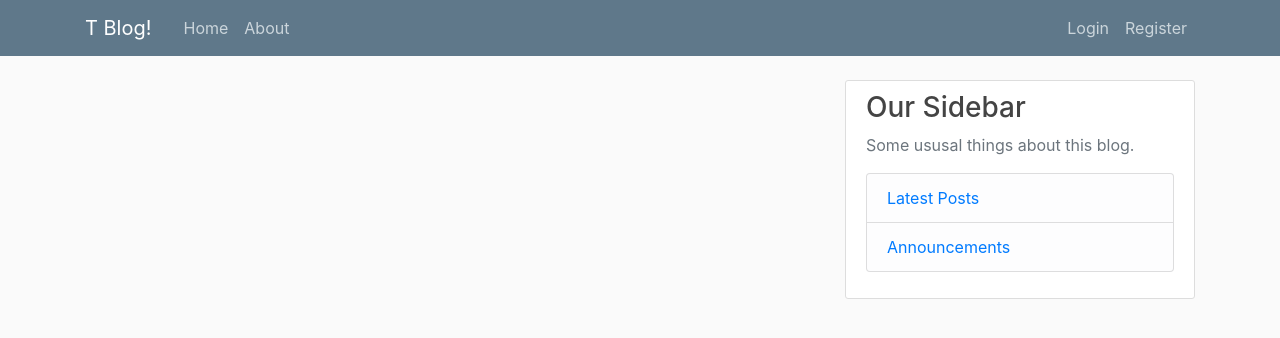
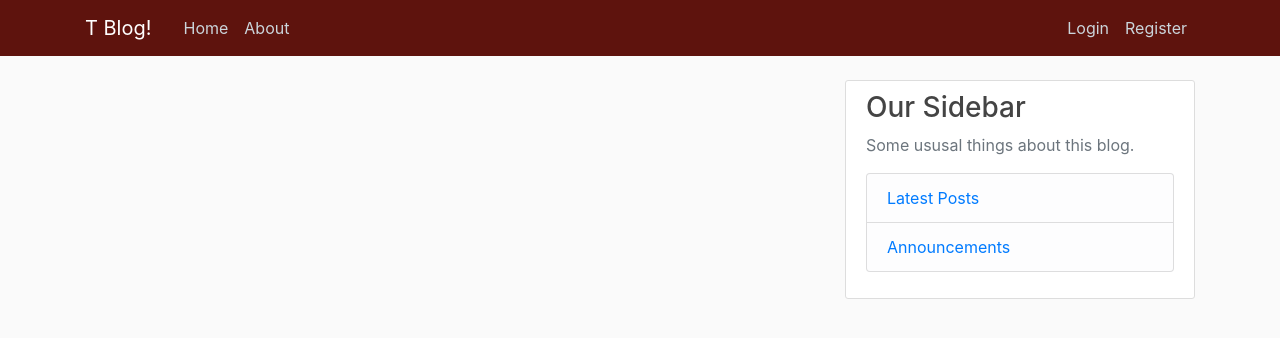
Before and after one commit to sarthoksarik/django_blog_deployed, a Django app: template blog/templates/blog/home.html in a window 1280 px wide. Shown: the top 338 px of the page. Run offline with Django 3.2, Linux system fonts and the light colour scheme; the template is opened without the code that fills it, so the values that code supplies are empty; some libraries are stand-ins or nearby versions.

Commit message:
unnecessary

```diff
--- a/blog/static/blog/main.css
+++ b/blog/static/blog/main.css
@@ -13,7 +13,7 @@ body {
   }
 
   .bg-steel {
-    background-color: #5f788a;
+    background-color: #5e130d;
   }
 
   .site-header .navbar-nav .nav-link {
```
Also changed, not shown: blog/static/blog/faviconx.png (added).
